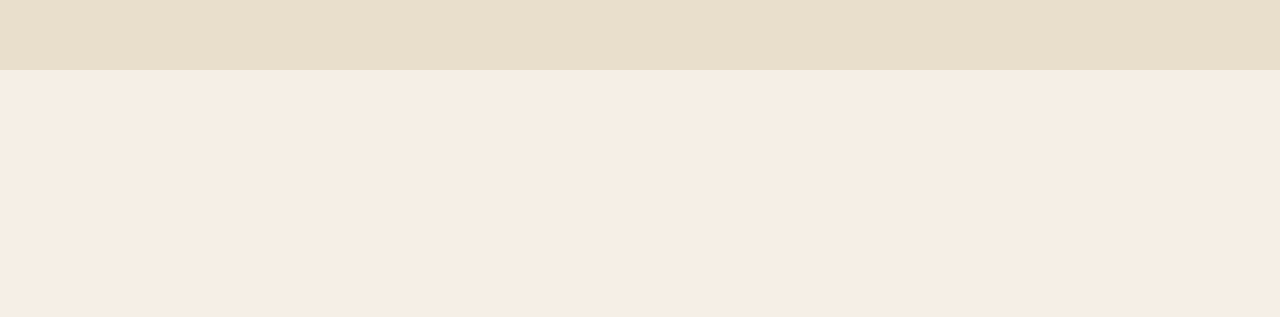
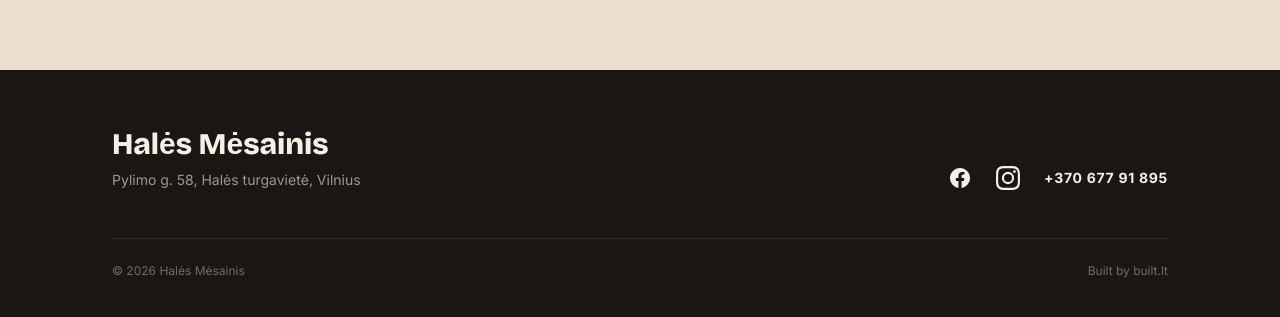
Before and after one commit to Robislabs/halesmesainis, a Next.js app: page / in a window 1280 px wide. Shown: the part 4379-4696 px from the top of the page. Before the commit the page ends 4449 px from the top, so only its background shows below. Built offline with nearby package versions, Linux system fonts and the light colour scheme.

Commit message:
feat: footer

```diff
--- a/src/app/page.tsx
+++ b/src/app/page.tsx
@@ -4,9 +4,11 @@ import { SignatureBurger } from "@/components/sections/SignatureBurger";
 import { SpicyChallenge } from "@/components/sections/SpicyChallenge";
 import { MenuStrip } from "@/components/sections/MenuStrip";
 import { FindUs } from "@/components/sections/FindUs";
+import { Footer } from "@/components/sections/Footer";
 
 export default function Home() {
   return (
+    <>
       <main>
         <Hero />
         <StoryStrip />
@@ -15,5 +17,7 @@ export default function Home() {
         <MenuStrip />
         <FindUs />
       </main>
+      <Footer />
+    </>
   );
 }
--- /dev/null
+++ b/src/components/sections/Footer.tsx
@@ -0,0 +1,55 @@
+import { Container } from "@/components/ui/Container";
+import { content } from "@/content";
+
+function FacebookIcon({ className }: { className?: string }) {
+  return (
+    <svg className={className} viewBox="0 0 24 24" fill="currentColor" aria-hidden="true">
+      <path d="M22 12c0-5.523-4.477-10-10-10S2 6.477 2 12c0 4.991 3.657 9.128 8.438 9.878V14.89h-2.54V12h2.54V9.797c0-2.506 1.492-3.89 3.777-3.89 1.094 0 2.238.195 2.238.195v2.46h-1.26c-1.243 0-1.63.771-1.63 1.562V12h2.773l-.443 2.89h-2.33v6.988C18.343 21.128 22 16.991 22 12z" />
+    </svg>
+  );
+}
+
+function InstagramIcon({ className }: { className?: string }) {
+  return (
+    <svg className={className} viewBox="0 0 24 24" fill="currentColor" aria-hidden="true">
+      <path d="M12 2.163c3.204 0 3.584.012 4.85.07 3.252.148 4.771 1.691 4.919 4.919.058 1.265.069 1.645.069 4.849 0 3.205-.012 3.584-.069 4.849-.149 3.225-1.664 4.771-4.919 4.919-1.266.058-1.644.07-4.85.07-3.204 0-3.584-.012-4.849-.07-3.26-.149-4.771-1.699-4.919-4.92-.058-1.265-.07-1.644-.07-4.849 0-3.204.013-3.583.07-4.849.149-3.227 1.664-4.771 4.919-4.919 1.266-.057 1.645-.069 4.849-.069zM12 0C8.741 0 8.333.014 7.053.072 2.695.272.273 2.69.073 7.052.014 8.333 0 8.741 0 12c0 3.259.014 3.668.072 4.948.2 4.358 2.618 6.78 6.98 6.98C8.333 23.986 8.741 24 12 24c3.259 0 3.668-.014 4.948-.072 4.354-.2 6.782-2.618 6.979-6.98.059-1.28.073-1.689.073-4.948 0-3.259-.014-3.667-.072-4.947-.196-4.354-2.617-6.78-6.979-6.98C15.668.014 15.259 0 12 0zm0 5.838a6.162 6.162 0 100 12.324 6.162 6.162 0 000-12.324zM12 16a4 4 0 110-8 4 4 0 010 8zm6.406-11.845a1.44 1.44 0 100 2.881 1.44 1.44 0 000-2.881z" />
+    </svg>
+  );
+}
+
+export function Footer() {
+  const { social, findUs } = content;
+  return (
+    <footer className="bg-[var(--color-ink)] text-[var(--color-cream)] py-14">
+      <Container>
+        <div className="flex flex-col sm:flex-row sm:items-end sm:justify-between gap-8">
+          <div>
+            <p className="font-[family-name:var(--font-display)] font-extrabold text-3xl">
+              Halės Mėsainis
+            </p>
+            <p className="mt-2 text-sm text-[var(--color-cream)]/60">
+              {findUs.address}
+            </p>
+          </div>
+          <div className="flex items-center gap-6">
+            <a href={social.fb} target="_blank" rel="noopener" aria-label="Facebook" className="hover:text-[var(--color-chili)] transition-colors">
+              <FacebookIcon className="w-6 h-6" />
+            </a>
+            <a href={social.ig} target="_blank" rel="noopener" aria-label="Instagram" className="hover:text-[var(--color-chili)] transition-colors">
+              <InstagramIcon className="w-6 h-6" />
+            </a>
+            <a href={`tel:${findUs.phone.replace(/\s/g, "")}`} className="text-sm font-bold tracking-wider uppercase hover:text-[var(--color-chili)] transition-colors">
+              {findUs.phone}
+            </a>
+          </div>
+        </div>
+        <div className="mt-12 pt-6 border-t border-[var(--color-cream)]/10 text-xs text-[var(--color-cream)]/40 flex flex-col sm:flex-row sm:justify-between gap-2">
+          <span>© {new Date().getFullYear()} Halės Mėsainis</span>
+          <a href="https://built.lt" target="_blank" rel="noopener" className="hover:text-[var(--color-chili)] transition-colors">
+            Built by built.lt
+          </a>
+        </div>
+      </Container>
+    </footer>
+  );
+}
```
Lines whose indentation alone changed are shown as unchanged.
